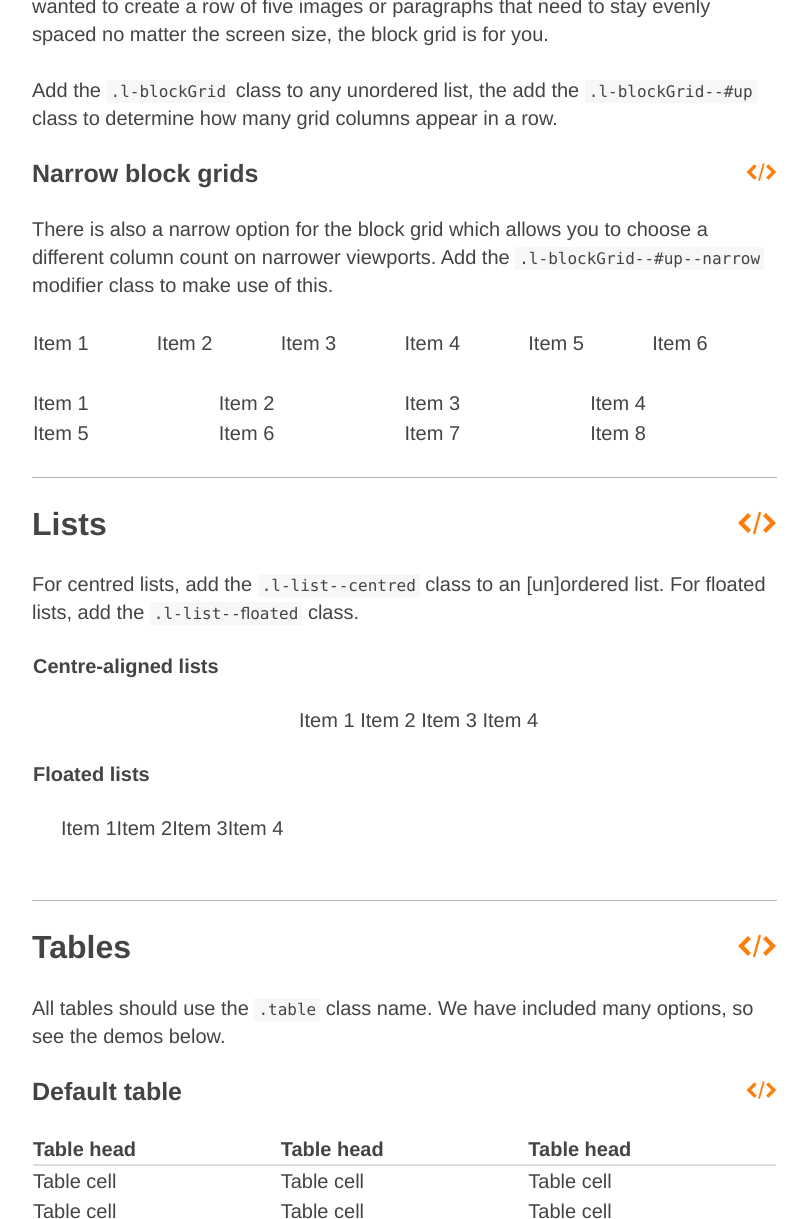
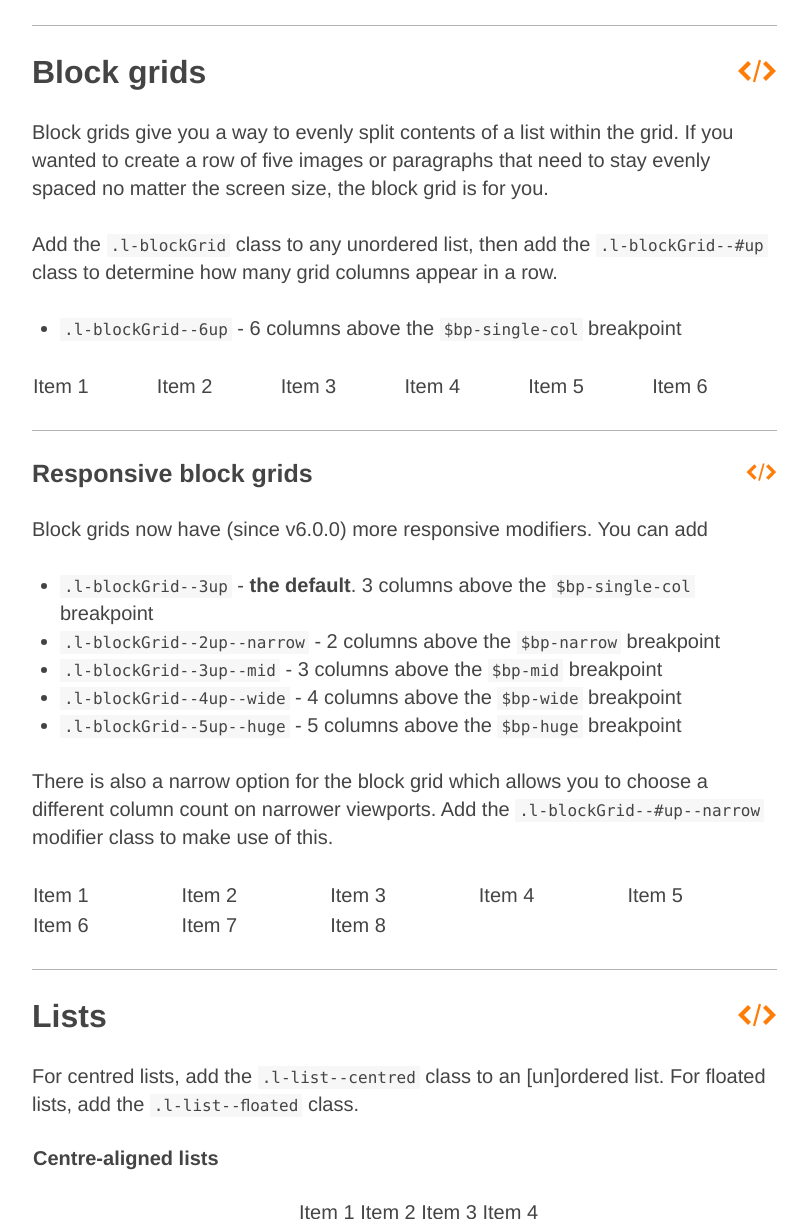
Before and after one commit to TryKickoff/trykickoff.github.io, a Jekyll site: the page built from demos/components.md, in a window 1280 px wide and 1400 px high, scrolled down 2081 px, cut to the strip 181-1400 px from the top of the window. Shown: the whole strip, without its empty margins (363-1171 px from the left). Built offline with Jekyll 4.4.1, drawn with Linux system fonts in a browser that asks for light colours; Markdown is read by kramdown in place of the engine named in the settings; comment, search, counter and statistics services are not loaded; some of the changed text lies outside the part shown.

Commit message:
updates components docs

```diff
--- a/demos/components.md
+++ b/demos/components.md
@@ -9,12 +9,12 @@
   description: See Kickoff's components demo
 
 next:
- - title: Get Kickoff
-   body: Find out how to get your hands on Kickoff here.
-   link: /learn/get.html
- - title: Use Kickoff
-   body: Ready to get your hands dirty?<br>We’ll show you where to start.
-   link: /learn/use.html
+ - title: Grids demo
+   body: Find out about our grid and how to use it
+   link: grids.html
+ - title: Forms
+   body: See all the included form styles
+   link: forms.html
 ---
 <a name="buttons"></a>
 
@@ -78,6 +78,8 @@
 	</div>
 </div>
 
+---
+
 <a name="mediaobject"></a>
 
 <h2 class="demoHeading">Media Object</h2>
@@ -89,7 +91,7 @@
 	<div class="demo-visual">
 		<div class="media">
 			<div class="media-img">
-				<img src="/img/docs/placeholder.jpg">
+				<img src="http://placehold.it/250x150">
 			</div>
 			<div class="media-body">
 				<p>Lorem ipsum dolor sit amet, consectetur adipisicing elit, sed do eiusmod tempor incididunt ut labore et dolore magna aliqua.</p>
@@ -100,7 +102,7 @@
 				<p>Lorem ipsum dolor sit amet, consectetur adipisicing elit, sed do eiusmod tempor incididunt ut labore et dolore magna aliqua.</p>
 			</div>
 			<div class="media-img">
-				<img src="/img/docs/placeholder.jpg">
+				<img src="http://placehold.it/250x150">
 			</div>
 		</div>
 	</div>
@@ -109,7 +111,7 @@
 <!-- Media element with left aligned image -->
 <div class="media">
 	<div class="media-img">
-		<img src="/img/docs/placeholder.jpg">
+		<img src="http://placehold.it/250x150">
 	</div>
 	<div class="media-body">
 		<p>Lorem ipsum dolor sit amet, consectetur adipisicing elit, sed do eiusmod tempor incididunt ut labore et dolore magna aliqua.</p>
@@ -122,7 +124,7 @@
 		<p>Lorem ipsum dolor sit amet, consectetur adipisicing elit, sed do eiusmod tempor incididunt ut labore et dolore magna aliqua.</p>
 	</div>
 	<div class="media-img">
-		<img src="/img/docs/placeholder.jpg">
+		<img src="http://placehold.it/250x150">
 	</div>
 </div>
 {% endhighlight %}
@@ -160,10 +162,9 @@
 <h2 class="demoHeading">Block grids</h2>
 Block grids give you a way to evenly split contents of a list within the grid. If you wanted to create a row of five images or paragraphs that need to stay evenly spaced no matter the screen size, the block grid is for you.
 
-Add the `.l-blockGrid` class to any unordered list, the add the `.l-blockGrid--#up` class to determine how many grid columns appear in a row.
+Add the `.l-blockGrid` class to any unordered list, then add the `.l-blockGrid--#up` class to determine how many grid columns appear in a row.
 
-<h3 class="demoHeading">Narrow block grids</h3>
-There is also a narrow option for the block grid which allows you to choose a different column count on narrower viewports. Add the `.l-blockGrid--#up--narrow` modifier class to make use of this.
+* `.l-blockGrid--6up` - 6 columns above the `$bp-single-col` breakpoint
 
 <div class="demo">
 	<a href="https://github.com/trykickoff/kickoff/blob/master/assets/src/scss/partials/components/_block-grids.scss" class="demo-src">_block-grids.scss</a>
@@ -177,8 +178,41 @@
 			<li>Item 5</li>
 			<li>Item 6</li>
 		</ul>
-		<br>
-		<ul class="l-blockGrid l-blockGrid--4up l-blockGrid--2up--narrow">
+	</div>
+
+	<div class="demo-code">
+{% highlight html%}
+<!-- 6 columns on wide screen, then 1 column (stacked) when we are below the $bp-single-col breakpoint -->
+<ul class="l-blockGrid l-blockGrid--6up">
+	<li>Item 1</li>
+	<li>Item 2</li>
+	<li>Item 3</li>
+	<li>Item 4</li>
+	<li>Item 5</li>
+	<li>Item 6</li>
+</ul>
+{% endhighlight %}
+	</div>
+</div>
+
+---
+
+<h3 class="demoHeading">Responsive block grids</h3>
+Block grids now have (since v6.0.0) more responsive modifiers. You can add
+
+* `.l-blockGrid--3up` - **the default**. 3 columns above the `$bp-single-col` breakpoint
+* `.l-blockGrid--2up--narrow` - 2 columns above the `$bp-narrow` breakpoint
+* `.l-blockGrid--3up--mid` - 3 columns above the `$bp-mid` breakpoint
+* `.l-blockGrid--4up--wide` - 4 columns above the `$bp-wide` breakpoint
+* `.l-blockGrid--5up--huge` - 5 columns above the `$bp-huge` breakpoint
+
+There is also a narrow option for the block grid which allows you to choose a different column count on narrower viewports. Add the `.l-blockGrid--#up--narrow` modifier class to make use of this.
+
+<div class="demo">
+	<a href="https://github.com/trykickoff/kickoff/blob/master/assets/src/scss/partials/components/_block-grids.scss" class="demo-src">_block-grids.scss</a>
+
+	<div class="demo-visual">
+		<ul class="l-blockGrid l-blockGrid--4up l-blockGrid--2up--narrow l-blockGrid--3up--mid l-blockGrid--5up--wide l-blockGrid--6up--huge">
 			<li>Item 1</li>
 			<li>Item 2</li>
 			<li>Item 3</li>
@@ -191,16 +225,6 @@
 	</div>
 	<div class="demo-code">
 {% highlight html%}
-<!-- 6 columns on wide screen, then 1 column (stacked) when we are below the $bp-single-col breakpoint -->
-<ul class="l-blockGrid l-blockGrid--6up">
-	<li>Item 1</li>
-	<li>Item 2</li>
-	<li>Item 3</li>
-	<li>Item 4</li>
-	<li>Item 5</li>
-	<li>Item 6</li>
-</ul>
-
 <!-- 4 columns on wide screen, then 2 columns when we are below the $bp-single-col</code> breakpoint but above the $bp-block-grid-narrow breakpoint, then 1 when we are below the $bp-block-grid-narrow breakpoint -->
 <ul class="l-blockGrid l-blockGrid--4up l-blockGrid--2up--narrow">
 	<li>Item 1</li>
@@ -263,7 +287,7 @@
 
 <a name="tables"></a>
 
-<h2 class="demoHeading">Tables</h2>
+## Tables
 All tables should use the `.table` class name. We have included many options, so see the demos below.
 
 <h3 class="demoHeading">Default table</h3>
```
